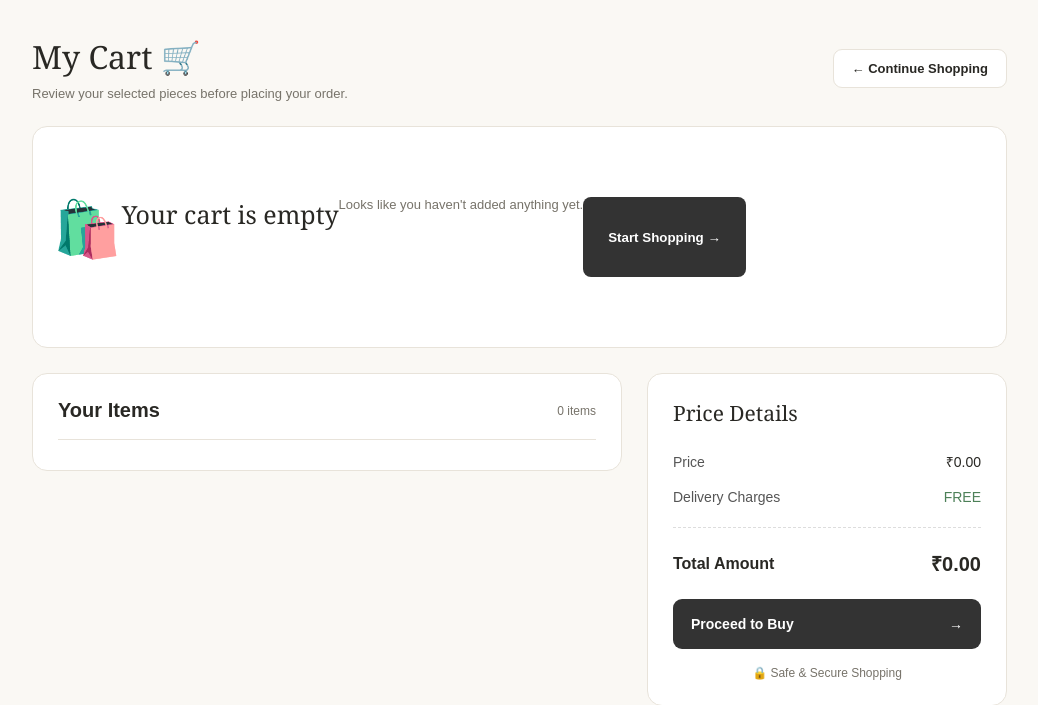
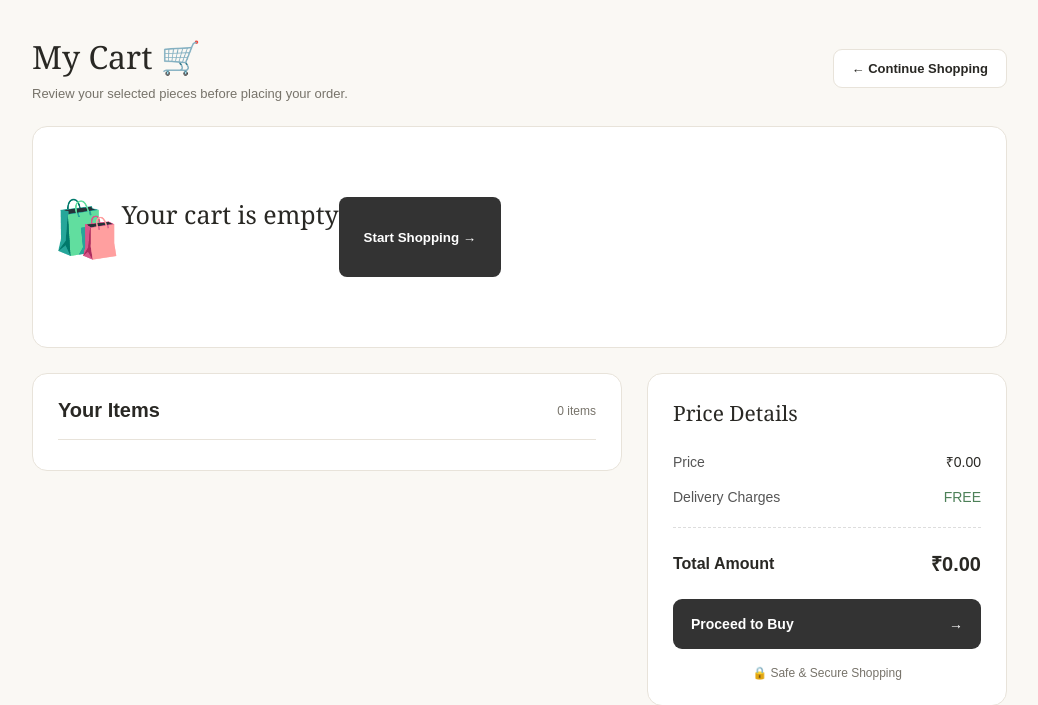
Before and after one commit to mittali03-spec/velloria-ecommerce, a Flask app: page /cart in a window 1280 px wide. Shown: the top 705 px of the page, without its empty margins (238-1276 px from the left). Run offline with Flask 3, Linux system fonts and the light colour scheme.

Commit message:
Fix cart

```diff
--- a/templates/cart.html
+++ b/templates/cart.html
@@ -69,10 +69,6 @@
                 Your cart is empty
             </h2>
 
-
-            <p>
-                Looks like you haven't added anything yet.
-            </p>
 
 
             <button
```
